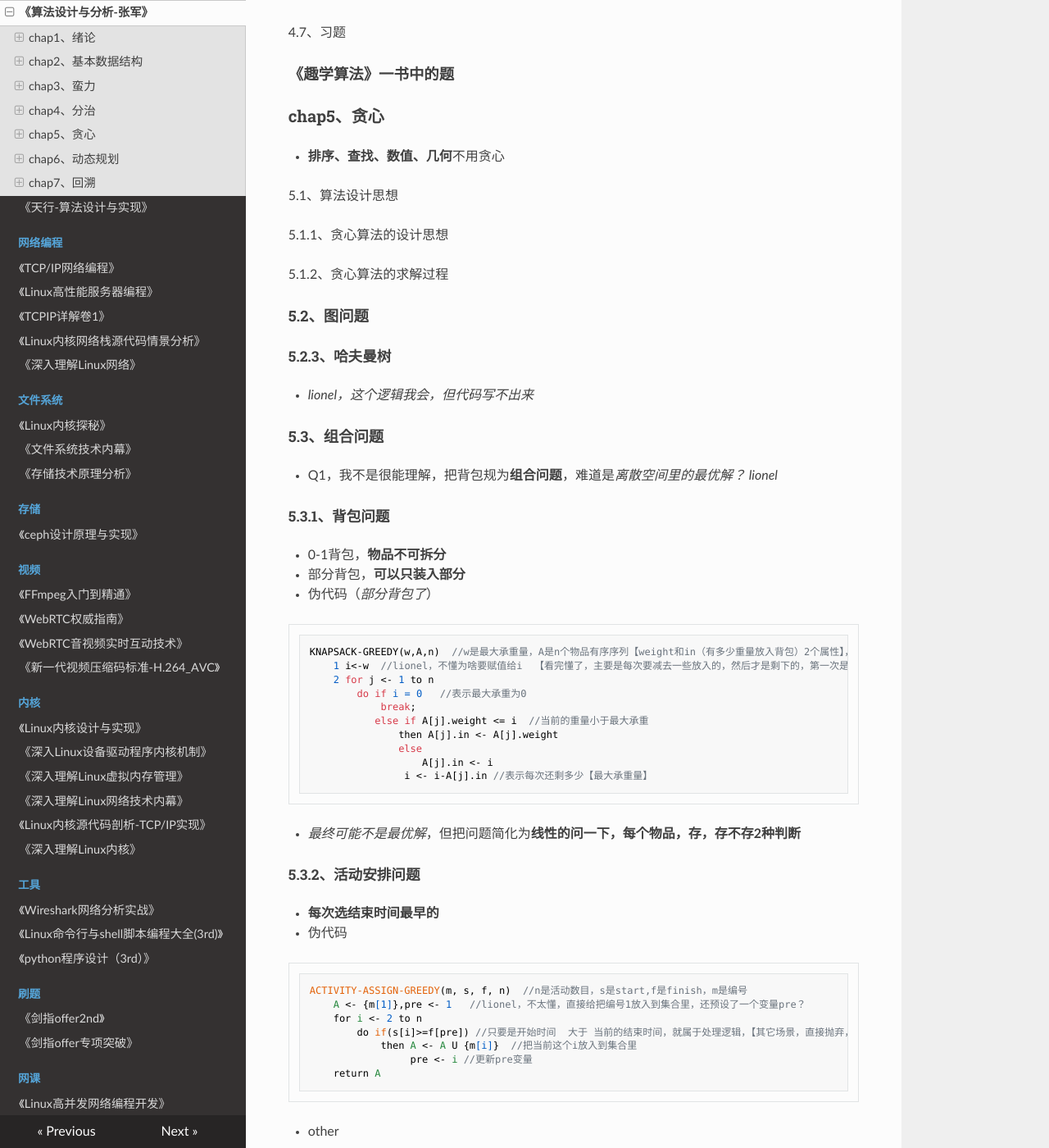
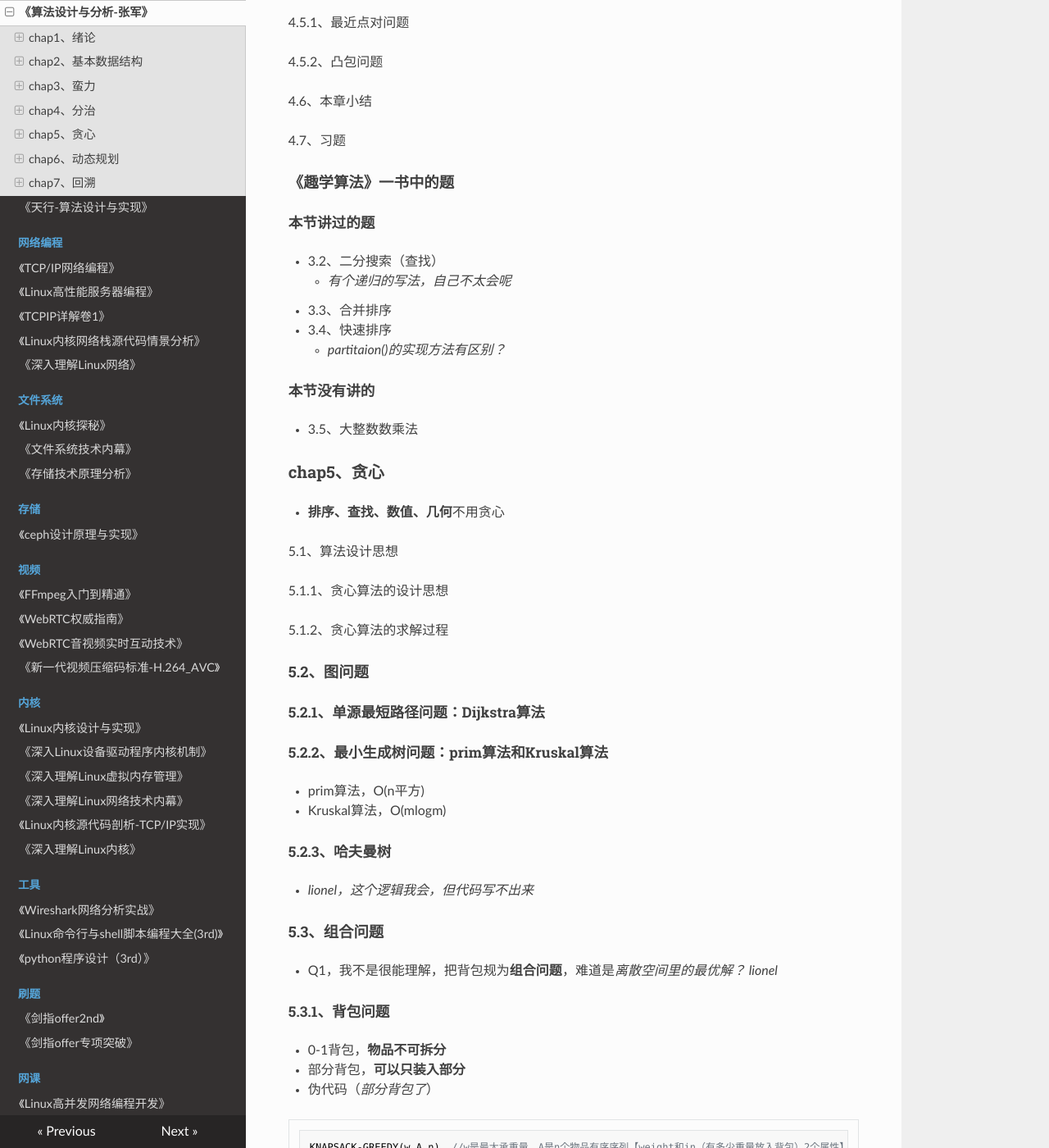
Before and after one commit to wolflion/booknotes, an MkDocs documentation site: the page built from docs/408/算法设计与分析-张军.md, in a window 1280 px wide and 1400 px high, scrolled down 8560 px. Shown: the whole window at 82% size. Built offline with MkDocs 1.6.1, drawn with Linux system fonts in a browser that asks for light colours; nearby versions of some CDN libraries; some of the changed text lies outside the part shown.

Commit message:
Update 算法设计与分析-张军.md

```diff
--- a/docs/408/算法设计与分析-张军.md
+++ b/docs/408/算法设计与分析-张军.md
@@ -8,7 +8,10 @@
   + Q2，有些场景自己能做出填空或计算题，比如**哈夫曼树**，但代码肯定是写不出来的的，以及**Dijkstra、Prim、Kruskal**
 + 各种整理
   + 一、绪论：**组合问题**怎么定义？
+  + 四、分治：排序（归并、快排），查找（二分、），组合（）
+    + *感觉分治还是需要稍微理解下的，就是什么时候用分治*，感觉题型还是蛮多变的，*分治，是不是就必须要递归？*
   + 五、贪心：用在 **图**（最短距离）和**组合**（背包问题）
+    + 整理感觉比较简单（尤其在**组合**），**图方面的**，需要再强化学习一下
   + 六、动规：用在**查找**，**图**，**组合**（背包、最长公共子序列）
     + 最长公共子序列，这个我应该OK了，*尝试刷些题目看看*
 
@@ -375,6 +378,18 @@
 
 #### 《趣学算法》一书中的题
 
+##### 本节讲过的题
+
++ 3.2、二分搜索（查找）
+  + *有个递归的写法，自己不太会呢*
++ 3.3、合并排序
++ 3.4、快速排序
+  + *partitaion()的实现方法有区别？*
+
+##### 本节没有讲的
+
++ 3.5、大整数数乘法
+
 ### chap5、贪心
 
 + **排序、查找、数值、几何**不用贪心
@@ -386,6 +401,13 @@
 5.1.2、贪心算法的求解过程
 
 #### 5.2、图问题
+
+##### 5.2.1、单源最短路径问题：Dijkstra算法
+
+##### 5.2.2、最小生成树问题：prim算法和Kruskal算法
+
++ prim算法，O(n平方)
++ Kruskal算法，O(mlogm)
 
 ##### 5.2.3、哈夫曼树
 
@@ -445,6 +467,25 @@
 5.4、本章小结
 
 5.5、习题
+
+#### 《趣学算法》一书中的题
+
+##### 本节讲过的题
+
++ 2.3、背包问题
++ 2.4、会议安排
++ 2.5、最短路径
++ 2.6、哈夫曼编码
++ 2.7、最小生成树
+
+##### 本节没讲过的
+
++ 2.2、最优装载问题
+  + 感觉是跟**背包问题**一样
+
+#### ref
+
++ [算法复习周------“贪心问题之‘最优装载与背包问题’”](https://www.cnblogs.com/Pinging/p/7927499.html)
 
 ### chap6、动态规划
 
@@ -541,4 +582,6 @@
 
 #### 《趣学算法》chap5中的题
 
-##### 5.5、N皇后问题
+##### 本节讲过的题
+
++ 5.5、N皇后问题
```
